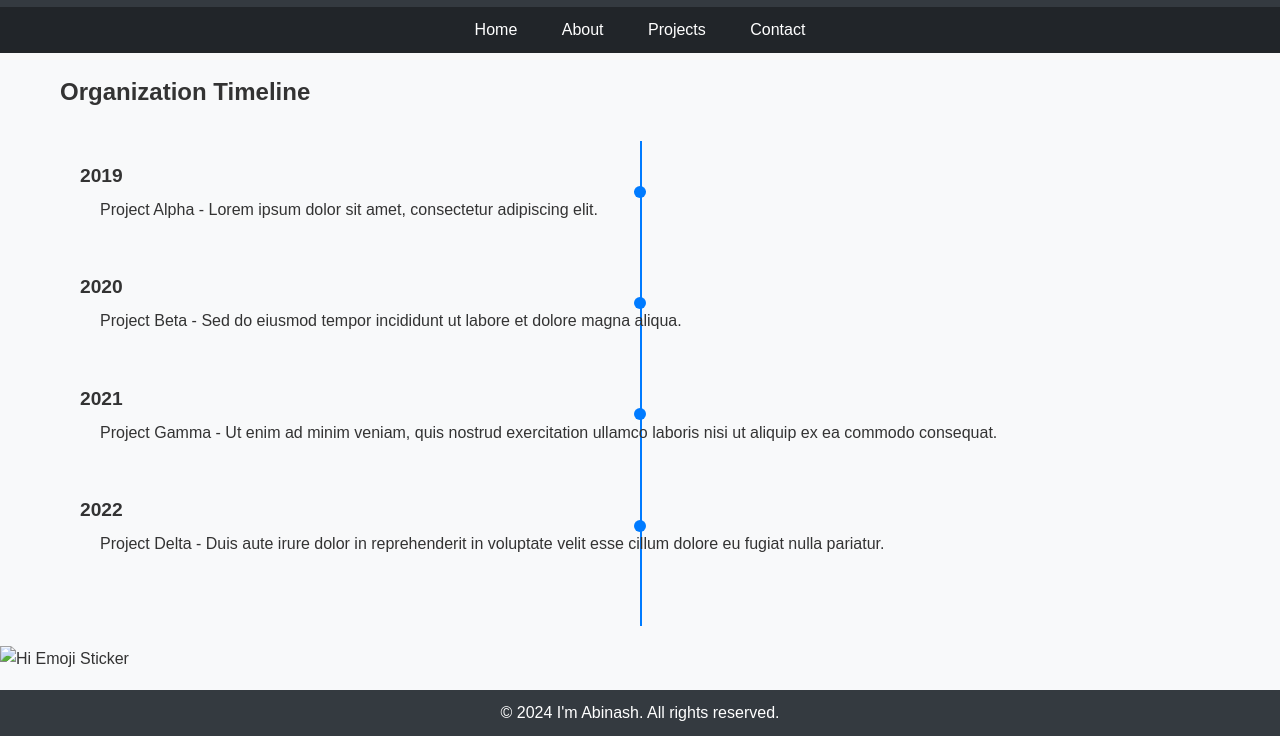
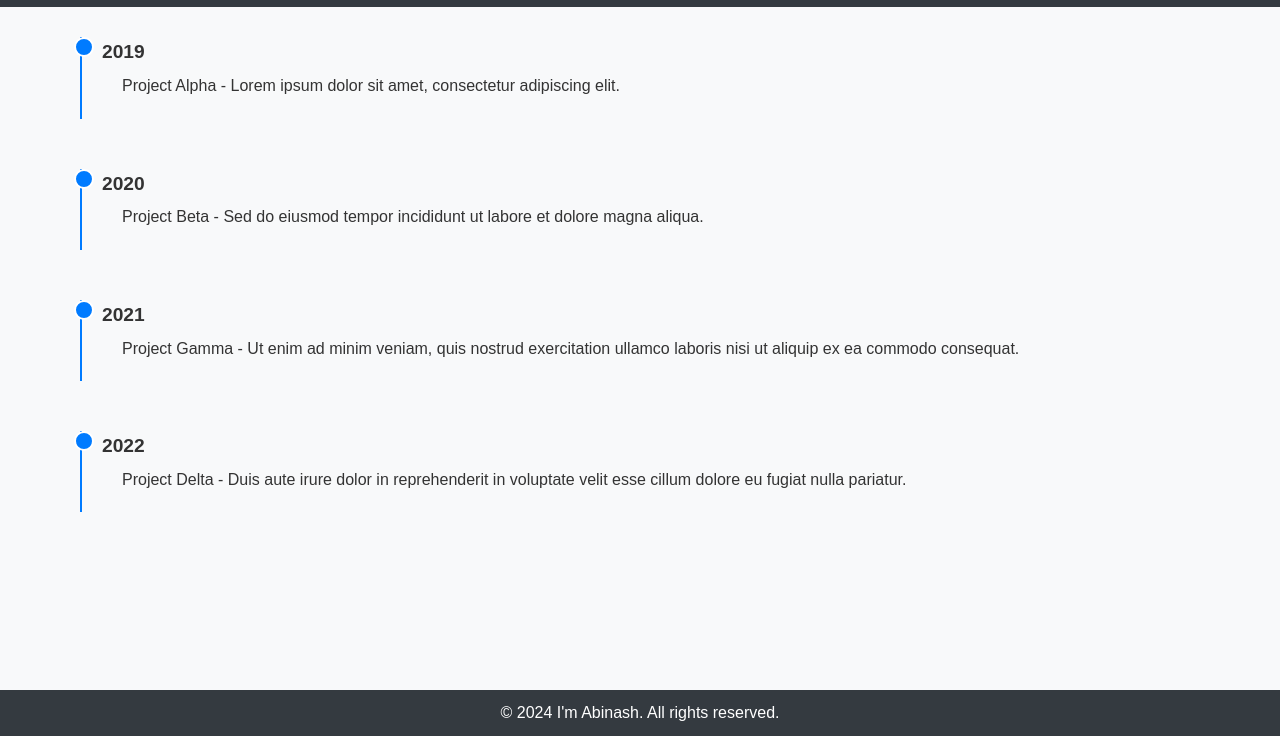
Before and after one commit to AbinashStar/abinashstar.github.io, a plain HTML site: page index.html in a window 1280 px wide. Shown: the part 64-800 px from the top of the page. Drawn offline with Linux system fonts and the light colour scheme.

Commit message:
Update index.html

```diff
--- a/index.html
+++ b/index.html
@@ -3,7 +3,7 @@
 <head>
     <meta charset="UTF-8">
     <meta name="viewport" content="width=device-width, initial-scale=1.0">
-    <title>I'm Abinash - Organization Timeline</title>
+    <title>I'm Abinash - Timeline</title>
     <style>
         /* Reset CSS */
         * {
@@ -27,21 +27,6 @@
         header h1 {
             font-size: 2em;
         }
-        /* Navigation */
-        nav {
-            background-color: #212529;
-            padding: 10px 0;
-            text-align: center;
-        }
-        nav a {
-            color: #fff;
-            text-decoration: none;
-            padding: 10px 20px;
-            transition: background-color 0.3s ease;
-        }
-        nav a:hover {
-            background-color: #6c757d;
-        }
         /* Main Content */
         .container {
             max-width: 1200px;
@@ -50,34 +35,26 @@
         }
         /* Timeline */
         .timeline {
-            position: relative;
-            padding: 20px 0;
             margin-top: 30px;
-        }
-        .timeline::before {
-            content: '';
-            position: absolute;
-            top: 0;
-            left: 50%;
-            width: 2px;
-            height: 100%;
-            background-color: #007bff;
+            padding-left: 20px;
         }
         .event {
             margin-bottom: 50px;
             position: relative;
             padding-left: 20px;
+            border-left: 2px solid #007bff;
+            padding-bottom: 20px;
         }
-        .event::after {
+        .event::before {
             content: '';
             position: absolute;
-            top: 50%;
-            left: 50%;
-            width: 12px;
-            height: 12px;
+            top: 0;
+            left: -8px;
+            width: 16px;
+            height: 16px;
             background-color: #007bff;
             border-radius: 50%;
-            transform: translate(-50%, -50%);
+            border: 2px solid #fff;
         }
         .event .date {
             font-size: 1.2em;
@@ -103,14 +80,7 @@
     <header>
         <h1>I'm Abinash</h1>
     </header>
-    <nav>
-        <a href="#">Home</a>
-        <a href="#">About</a>
-        <a href="#">Projects</a>
-        <a href="#">Contact</a>
-    </nav>
     <div class="container">
-        <h2>Organization Timeline</h2>
         <div class="timeline">
             <div class="event">
                 <div class="date">2019</div>
@@ -142,22 +112,5 @@
     <footer>
         <p>&copy; 2024 I'm Abinash. All rights reserved.</p>
     </footer>
-    <div>
-        <img src="hi-emoji.gif" alt="Hi Emoji Sticker">
-    </div>
-    <script>
-        const title = "I'm Abinash, full-stack developer";
-        let index = 0;
-
-        function printTitle() {
-            if (index < title.length) {
-                document.title += title[index];
-                index++;
-                setTimeout(printTitle, 150); // Adjust the speed of typing
-            }
-        }
-
-        printTitle();
-    </script>
 </body>
 </html>
```
